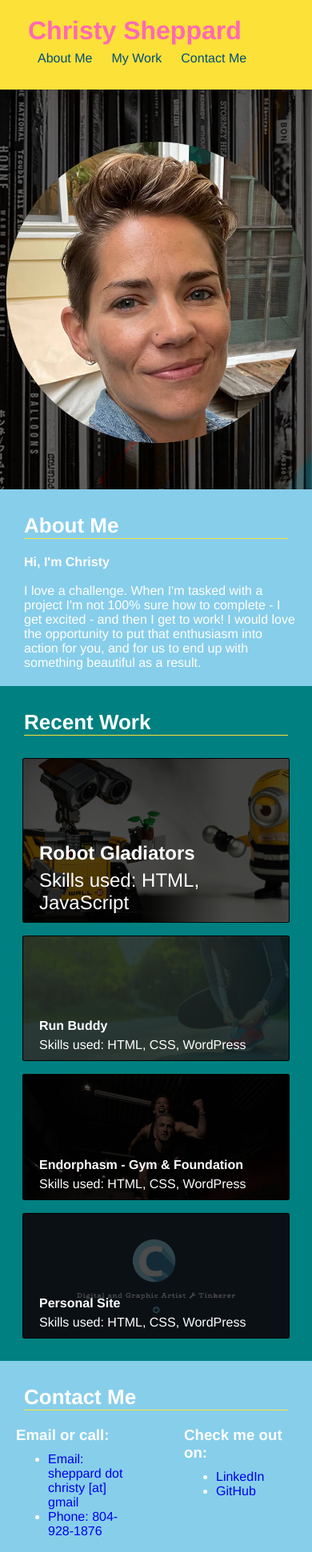
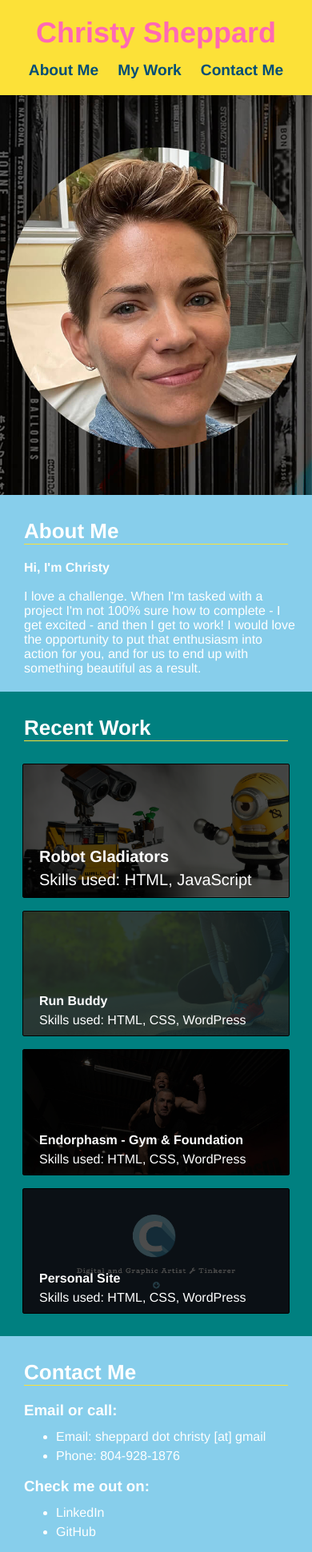
Before and after one commit to cshepscorp/portfolio-html, a plain HTML site: page index.html in a window 390 px wide. Shown: the top 1941 px of the page at 80% size. Drawn offline with Linux system fonts and the light colour scheme.

Commit message:
more code tweaks

```diff
--- a/assets/css/style.css
+++ b/assets/css/style.css
@@ -32,6 +32,7 @@ header nav {
     margin-top: 7px;
     margin-bottom: 0;
     display: flex;
+    font-weight: bold;
 }
 
 header nav ul {
@@ -220,6 +221,8 @@ section:nth-child(odd) {
 
 .contact ul li a, .social ul li a {
     text-decoration: none!important;
+    color:rgba(255, 255, 255, 1);
+    line-height: 1.5;;
 }
 
 
@@ -250,10 +253,23 @@ footer {
     }
 }
 @media screen and (max-width:575px) {
+    header {
+        padding: 20px 15px 10px 15px;
+        justify-content: center;
+    }
+    header h1 {
+        font-size: 2.25em;
+    }
+    header nav {
+        margin-top: 15px;
+    }
     .intro {
         flex: 1 100%;
         padding: 30px;
         padding-bottom: 0px;
+    }
+    .featured h4, .featured p {
+        font-size: 1.25em;
     }
     .card {
         flex: 100%;
@@ -261,4 +277,21 @@ footer {
     .hero h2 {
         font-size: 50px;
     }
+    nav ul {
+        margin: 0 9;
+    }
+    nav a {
+        font-size: 1.2em;
+        font-weight: bold;
+    }
+    #social.guts {
+        padding-left: 30px;
+    }
+    #contact .guts {
+        flex-direction: column;
+        padding-left: 30px;
+    }
+    .social {
+        padding-top:15px;
+    }
 }
--- a/index.html
+++ b/index.html
@@ -89,8 +89,8 @@
                         Email or call:
                     </h3>
                     <ul>
-                        <li><a href="mailto:sheppard.christy@gmail.com">Email: sheppard dot christy [at] gmail</a></li>
-                        <li><a href="tel:18049281876">Phone: 804-928-1876</a></li>
+                        <li>Email: <a href="mailto:sheppard.christy@gmail.com">sheppard dot christy [at] gmail</a></li>
+                        <li>Phone: <a href="tel:18049281876">804-928-1876</a></li>
                     </ul>
                 </div>
                 <div class="social">
```
